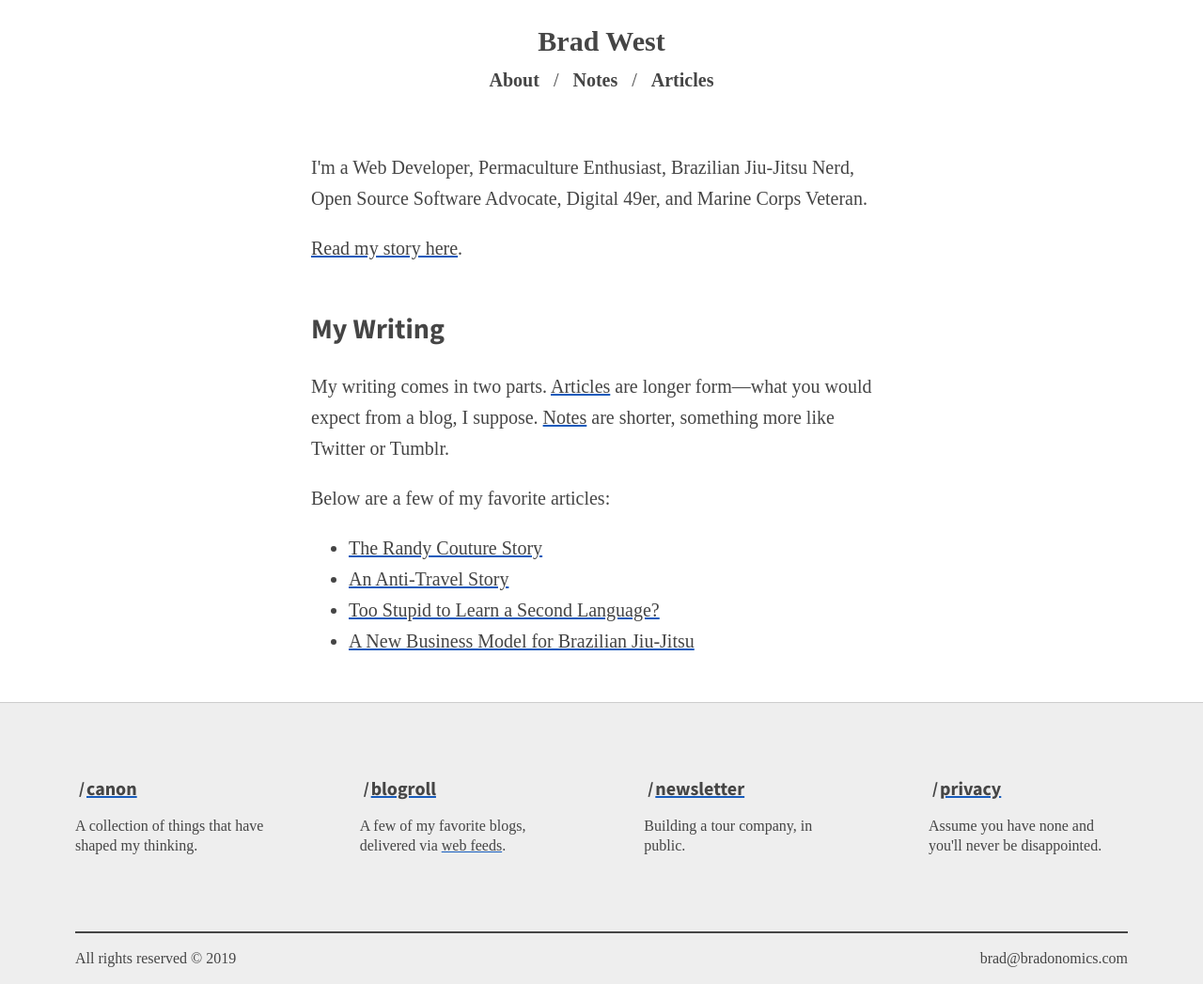
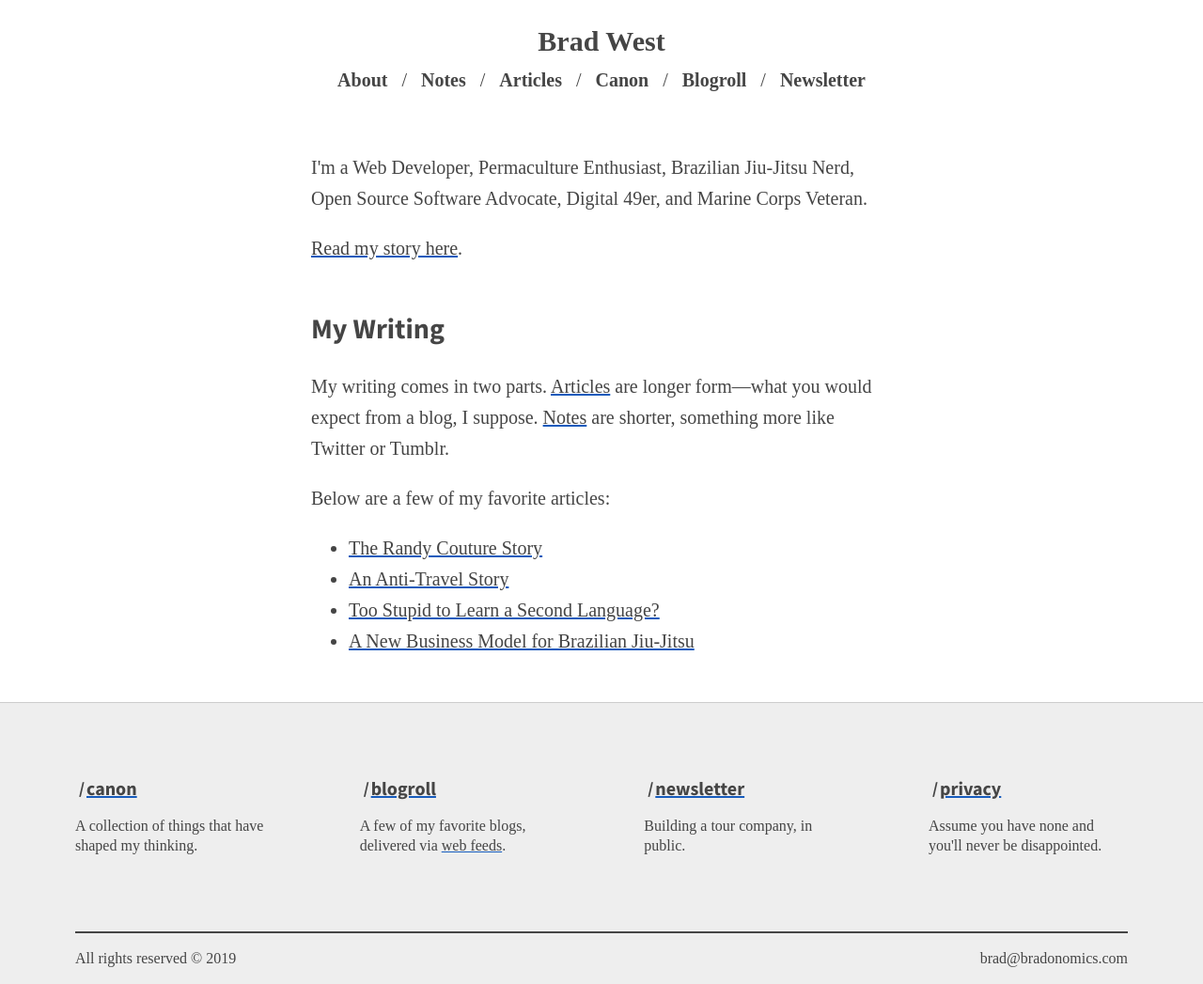
Before and after one commit to bradonomics/bradonomics.com, a Jekyll site: the page built from _pages/index.md, in a window 1280 px wide. Shown: the whole page at 94% size. Built offline with Jekyll 4.4.1, drawn with Linux system fonts in a browser that asks for light colours.

Commit message:
Added footer navigation to header

```diff
--- a/_layouts/default.html
+++ b/_layouts/default.html
@@ -16,7 +16,10 @@
     <nav>
       <a {% if page.url == '/about/' %}class="active" {% endif %}href="{{ '/about/' | absolute_url }}">About</a> /
       <a {% if page.url == '/notes/' %}class="active" {% endif %}href="{{ '/notes/' | absolute_url }}">Notes</a> /
-      <a {% if page.url == '/articles/' %}class="active" {% endif %}href="{{ '/articles/' | absolute_url }}">Articles</a>
+      <a {% if page.url == '/articles/' %}class="active" {% endif %}href="{{ '/articles/' | absolute_url }}">Articles</a> /
+      <a {% if page.url == '/canon/' %}class="active" {% endif %}href="{{ '/canon/' | absolute_url }}">Canon</a> /
+      <a {% if page.url == '/blogroll/' %}class="active" {% endif %}href="{{ '/blogroll/' | absolute_url }}">Blogroll</a> /
+      <a {% if page.url == '/newsletter/' %}class="active" {% endif %}href="{{ '/newsletter/' | absolute_url }}">Newsletter</a>
     </nav>
 
   </header>
```
